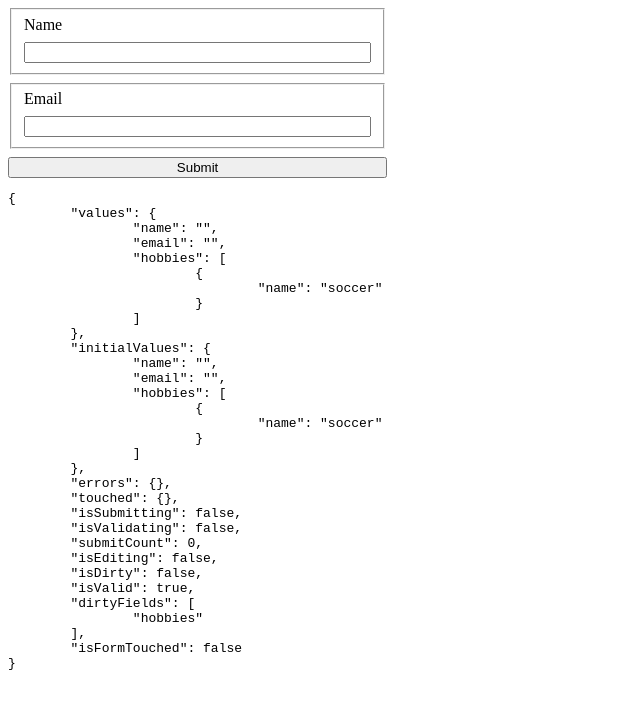
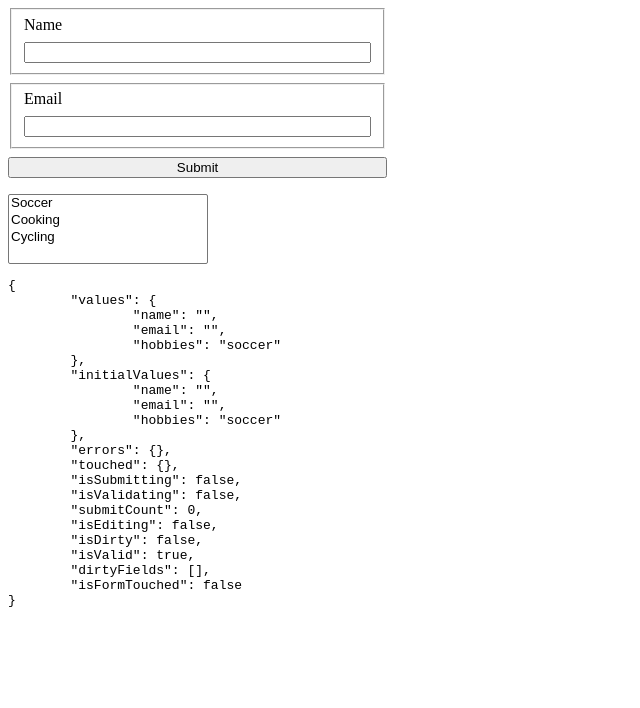
Before and after one commit to johnsonav1992/formularity, a React (Vite) app: page / in a window 1280 px wide. Shown: the top 708 px of the page, without its empty margins (0-640 px from the left). Built offline with nearby package versions, Linux system fonts and the light colour scheme.

Commit message:
outer component test

```diff
--- a/src/createFormStore.ts
+++ b/src/createFormStore.ts
@@ -5,7 +5,10 @@ import {
     , FormValues
     , ValidationHandler
 } from './types';
-import { UnsubScribeFn } from './utilityTypes';
+import {
+    NoInfer
+    , UnsubScribeFn
+} from './utilityTypes';
 
 // Utils
 import { cloneDeep } from './utils';
@@ -19,12 +22,12 @@ export type CreateFormStoreParams<TFormValues extends FormValues> = {
      * A function that takes the current form values and returns a manually
      * populated errors object / or a schema generated by a validation plugin.
      */
-    manualValidationHandler?: ValidationHandler<TFormValues>;
+    manualValidationHandler?: ValidationHandler<NoInfer<TFormValues>>;
     /**
      * A custom input for a validation schema from a third-party library
      * Must be wrapped in a provided or a custom-built adapter
      */
-    validationSchema?: ValidationHandler<TFormValues>;
+    validationSchema?: ValidationHandler<NoInfer<TFormValues>>;
 };
 
 export const createFormStore = <TFormValues extends FormValues>( formStoreParams: CreateFormStoreParams<TFormValues> ): FormStore<TFormValues> => {
--- a/testApp/AnotherTest.tsx
+++ b/testApp/AnotherTest.tsx
@@ -13,9 +13,7 @@ const Comp = ( { yo }: { yo?: string} ) => {
 const initialValues = {
     name: ''
     , email: ''
-    , hobbies: [
-        { name: 'soccer' }
-    ]
+    , hobbies: 'soccer'
 };
 
 const validationSchema = z.object( {
@@ -27,6 +25,32 @@ const formStore = createFormStore( {
     initialValues
     , validationSchema: zodAdapter( validationSchema )
 } );
+
+const ChildComponent = () => {
+    const {
+        values
+        , handleChange
+    } = useFormularity( { formStore } );
+
+    return (
+        <>
+            <select
+                multiple
+                name='hobbies'
+                value={ values.hobbies }
+                onChange={ handleChange }
+                style={ {
+                    width: '200px'
+                    , marginTop: '16px'
+                } }
+            >
+                <option value='soccer'>Soccer</option>
+                <option value='cooking'>Cooking</option>
+                <option value='cycling'>Cycling</option>
+            </select>
+        </>
+    );
+};
 
 const AnotherTest = () => {
     const formularity = useFormularity( { formStore } );
@@ -80,6 +104,7 @@ const AnotherTest = () => {
                     </div>
                 ) }
             </Formularity>
+            <ChildComponent />
             <pre>
                 { JSON.stringify( formularity, null, '\t' ) }
             </pre>
```
